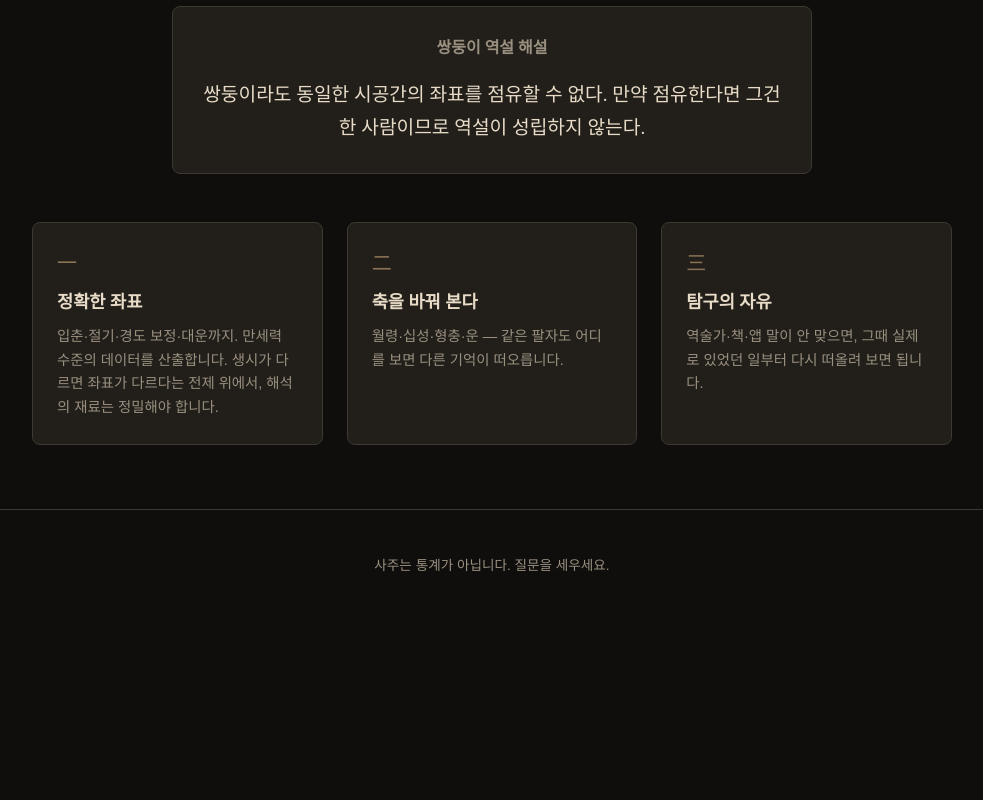
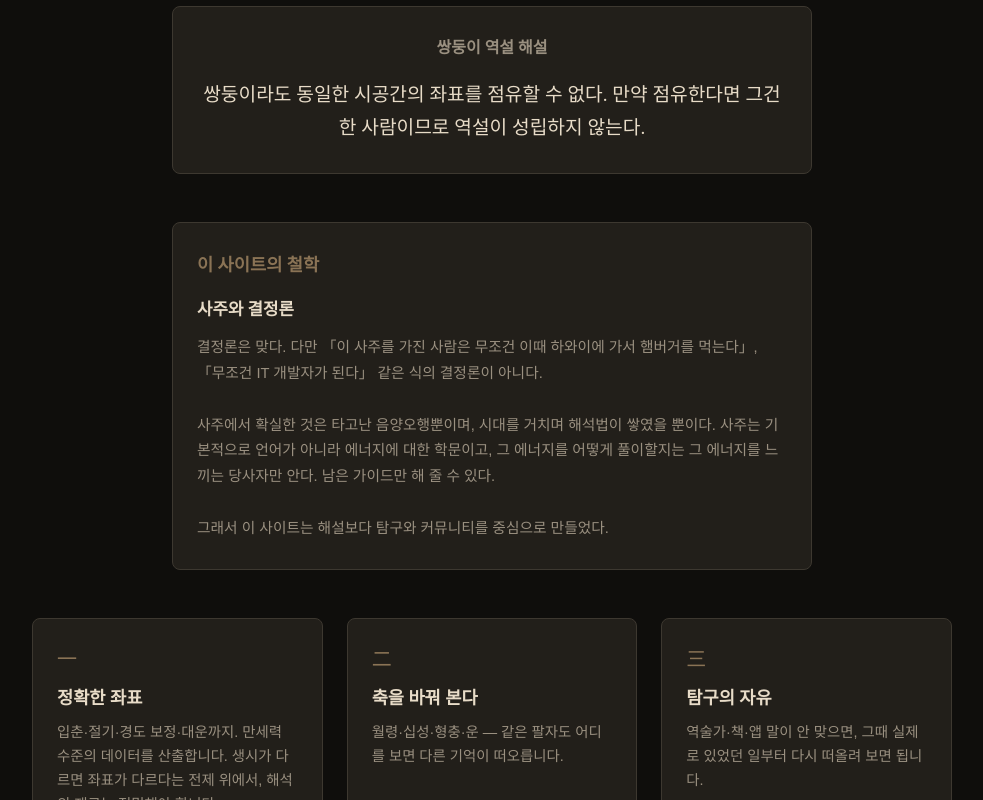
Before and after one commit to juyeon0303/newenw1, a Next.js app: page / in a window 1280 px wide. Shown: the part 649-1449 px from the top of the page, without its empty margins (148-1131 px from the left). Before the commit the page ends 1272 px from the top, so only its background shows below. Built offline with nearby package versions, Linux system fonts and the light colour scheme.

Commit message:
문구·철학 섹션 수정

```diff
--- a/src/app/community/page.tsx
+++ b/src/app/community/page.tsx
@@ -31,7 +31,7 @@ export default async function CommunityPage({
   return (
     <div className="community-page">
       <header className="community-page__header">
-        <p className="community-page__eyebrow">非決定論 · 探究 · 共有</p>
+        <p className="community-page__eyebrow">探究 · 共有</p>
         <h1>탐구 커뮤니티</h1>
         <p className="community-page__intro">{COMMUNITY_INTRO}</p>
         <div className="community-page__actions">
--- a/src/app/globals.css
+++ b/src/app/globals.css
@@ -268,6 +268,45 @@ body {
   color: var(--text);
 }
 
+.site-philosophy {
+  max-width: 40rem;
+  margin: 0 auto 3rem;
+  padding: 1.75rem 1.5rem;
+  text-align: left;
+  background: var(--bg-card);
+  border: 1px solid var(--border);
+  border-radius: 8px;
+}
+
+.site-philosophy__headline {
+  margin: 0 0 1rem;
+  font-family: var(--font-serif);
+  font-size: 1.1rem;
+  color: var(--accent-dim);
+}
+
+.site-philosophy__topic {
+  margin: 0 0 0.75rem;
+  font-family: var(--font-serif);
+  font-size: 1.05rem;
+  font-weight: 600;
+}
+
+.site-philosophy__body {
+  margin: 0;
+  font-size: 0.92rem;
+  line-height: 1.75;
+  color: var(--text-muted);
+  white-space: pre-line;
+}
+
+.about__philosophy-text {
+  max-width: 40rem;
+  line-height: 1.75;
+  color: var(--text-muted);
+  white-space: pre-line;
+}
+
 .about__axiom {
   margin: 2rem 0 2.5rem;
   padding: 1.5rem 0;
@@ -364,6 +403,11 @@ body {
   margin: 0;
   font-size: 0.9rem;
   color: var(--text-muted);
+}
+
+.about__card-body--pre {
+  white-space: pre-line;
+  line-height: 1.65;
 }
 
 .about__steps {
--- a/src/app/layout.tsx
+++ b/src/app/layout.tsx
@@ -7,7 +7,7 @@ export const metadata: Metadata = {
     default: '사주 탐구',
     template: '%s | 사주 탐구',
   },
-  description: '결정론이 아닌 철학적 사주 탐구 도구. 만세력 데이터, 해석은 당신의 질문에.',
+  description: '만세력 좌표 산출과 탐구·커뮤니티 중심의 사주 사이트. 해설보다 질문과 나눔.',
   manifest: '/manifest.json',
   appleWebApp: {
     capable: true,
--- a/src/app/page.tsx
+++ b/src/app/page.tsx
@@ -1,5 +1,11 @@
 import Link from 'next/link';
-import { SAJU_MANIFESTO, COORDINATE_AXIOM, TWIN_PARADOX_HEADLINE } from '@/lib/philosophy/content';
+import {
+  SAJU_MANIFESTO,
+  COORDINATE_AXIOM,
+  TWIN_PARADOX_HEADLINE,
+  SITE_PHILOSOPHY_HEADLINE,
+  SAJU_DETERMINISM,
+} from '@/lib/philosophy/content';
 import { ResumeExploreBanner } from '@/components/ResumeExploreBanner';
 
 export default function HomePage() {
@@ -8,7 +14,7 @@ export default function HomePage() {
       <ResumeExploreBanner />
       <section className="hero">
         <p className="hero__manifesto">{SAJU_MANIFESTO}</p>
-        <p className="hero__eyebrow">非統計 · 非決定論 · 探究</p>
+        <p className="hero__eyebrow">非統計 · 探究 · 共有</p>
         <h1>
           사주는 답이 아니라,
           <br />
@@ -35,6 +41,14 @@ export default function HomePage() {
           {TWIN_PARADOX_HEADLINE}
         </h2>
         <blockquote className="axiom__quote">{COORDINATE_AXIOM}</blockquote>
+      </section>
+
+      <section className="site-philosophy" aria-labelledby="site-philosophy-heading">
+        <h2 id="site-philosophy-heading" className="site-philosophy__headline">
+          {SITE_PHILOSOPHY_HEADLINE}
+        </h2>
+        <h3 className="site-philosophy__topic">{SAJU_DETERMINISM.title}</h3>
+        <div className="site-philosophy__body">{SAJU_DETERMINISM.body}</div>
       </section>
 
       <section className="principles">
--- a/src/lib/philosophy/content.ts
+++ b/src/lib/philosophy/content.ts
@@ -18,14 +18,26 @@ export interface ExploreAxis {
   prompts: string[];
 }
 
+/** 사주와 결정론 — 소개 카드·홈 철학 */
+export const SAJU_DETERMINISM = {
+  title: '사주와 결정론',
+  body: `결정론은 맞다. 다만 「이 사주를 가진 사람은 무조건 이때 하와이에 가서 햄버거를 먹는다」, 「무조건 IT 개발자가 된다」 같은 식의 결정론이 아니다.
+
+사주에서 확실한 것은 타고난 음양오행뿐이며, 시대를 거치며 해석법이 쌓였을 뿐이다. 사주는 기본적으로 언어가 아니라 에너지에 대한 학문이고, 그 에너지를 어떻게 풀이할지는 그 에너지를 느끼는 당사자만 안다. 남은 가이드만 해 줄 수 있다.
+
+그래서 이 사이트는 해설보다 탐구와 커뮤니티를 중심으로 만들었다.`,
+};
+
+export const SITE_PHILOSOPHY_HEADLINE = '이 사이트의 철학';
+
 export const WHAT_SAJU_IS_NOT = [
   {
     title: '통계학이 아니다',
     body: '역사적으로 쌓였다고 해서 유의미한 통계가 되지 않는다. 변수 통제 없는 경험의 나열과 집단 데이터는 다른 것이다.',
   },
   {
-    title: '결정론이 아니다',
-    body: '팔자는 "이렇게 된다"는 예언이 아니라, 여러 요소가 교차하는 좌표다. 같은 좌표도 해석의 프레임에 따라 다른 질문을 던진다.',
+    title: SAJU_DETERMINISM.title,
+    body: SAJU_DETERMINISM.body,
   },
 ];
 
```
Also changed, not shown: src/app/about/page.tsx (+6 -7 lines), public/manifest.json.
